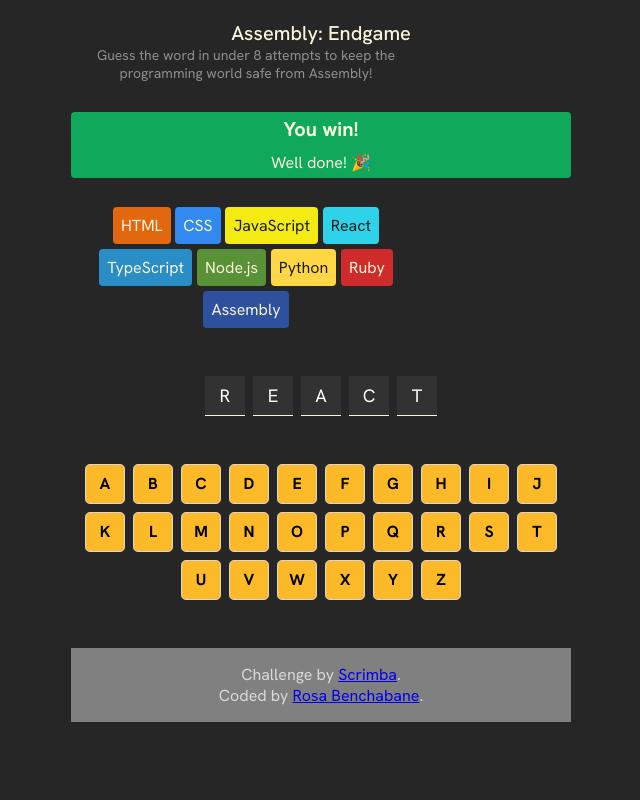
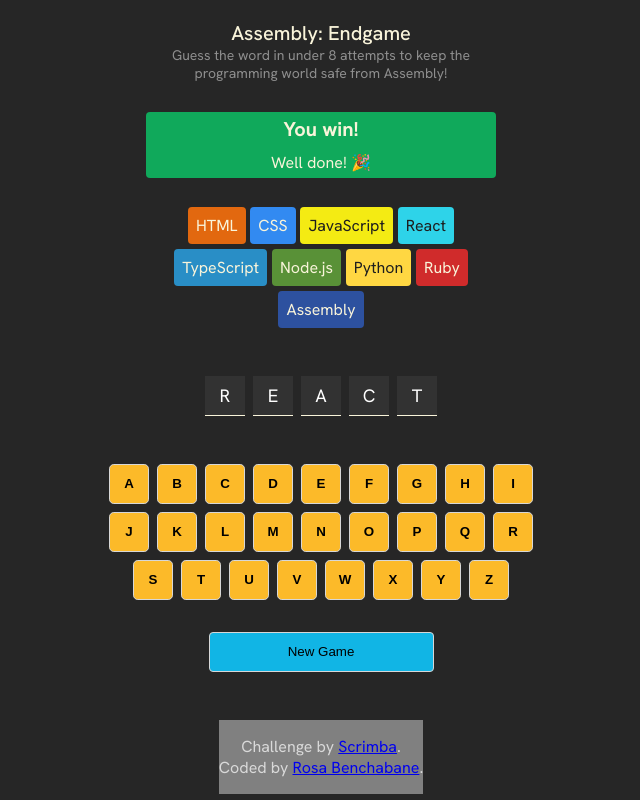
Before and after one commit to RosaBen/rb-assembly-endgame, a React (Vite) app: page / in a window 1280 px wide. Shown: the whole page, without its empty margins (319-959 px from the left). Built offline with nearby package versions, Linux system fonts and the light colour scheme.

Commit message:
added new game button

```diff
--- a/src/App.jsx
+++ b/src/App.jsx
@@ -7,13 +7,14 @@
 import { languages } from "./assets/scripts/data";
 function App() {
   return (
-    <>
+    <main>
       <Header />
       <Chips chips={languages} />
       <Word words={languages} />
       <Keyboard />
+      <button className="new-game">New Game</button>
       <Footer />
-    </>
+    </main>
   );
 }
 
--- a/src/assets/styles/index.css
+++ b/src/assets/styles/index.css
@@ -13,6 +13,13 @@
   padding: 20px;
   height: 100vh;
   display: flex;
+  justify-content: center;
+}
+
+main {
+  display: flex;
+  flex-direction: column;
+  align-items: center;
   justify-content: center;
 }
 
@@ -91,10 +98,10 @@
   justify-content: center;
   margin-top: 2rem;
   gap: 0.5rem;
-  max-width: 500px;
+  max-width: 450px;
 }
 
-.keyboard span {
+.keyboard button {
   background-color: #fcba29;
   height: 40px;
   width: 40px;
@@ -105,6 +112,20 @@
   font-weight: 700;
   border-radius: 0.3rem;
   border: 1px solid #d7d7d7;
+  cursor: pointer;
+}
+
+.new-game {
+  background-color: #11b5e5;
+  border: 1px solid #d7d7d7;
+  border-radius: 4px;
+  width: 225px;
+  height: 40px;
+  padding: 6px 12px;
+  display: block;
+  margin-inline: auto;
+  cursor: pointer;
+  margin-top: 2rem;
 }
 
 footer {
--- a/src/components/Keyboard.jsx
+++ b/src/components/Keyboard.jsx
@@ -3,7 +3,9 @@
 
   const keyboardsLetters = alphabet
     .split("")
-    .map((letter) => <span key={letter}>{letter.toLocaleUpperCase()}</span>);
+    .map((letter) => (
+      <button key={letter}>{letter.toLocaleUpperCase()}</button>
+    ));
 
   return <section className="keyboard">{keyboardsLetters}</section>;
 }
```
